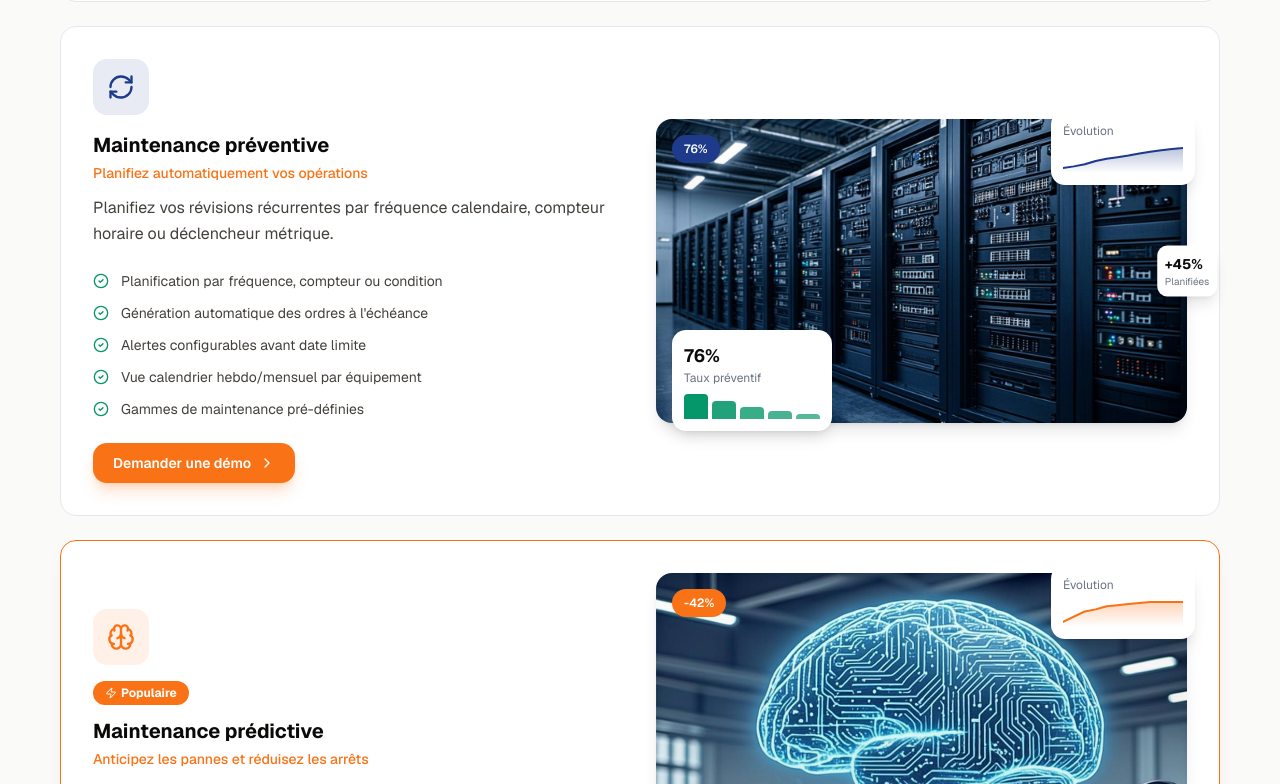
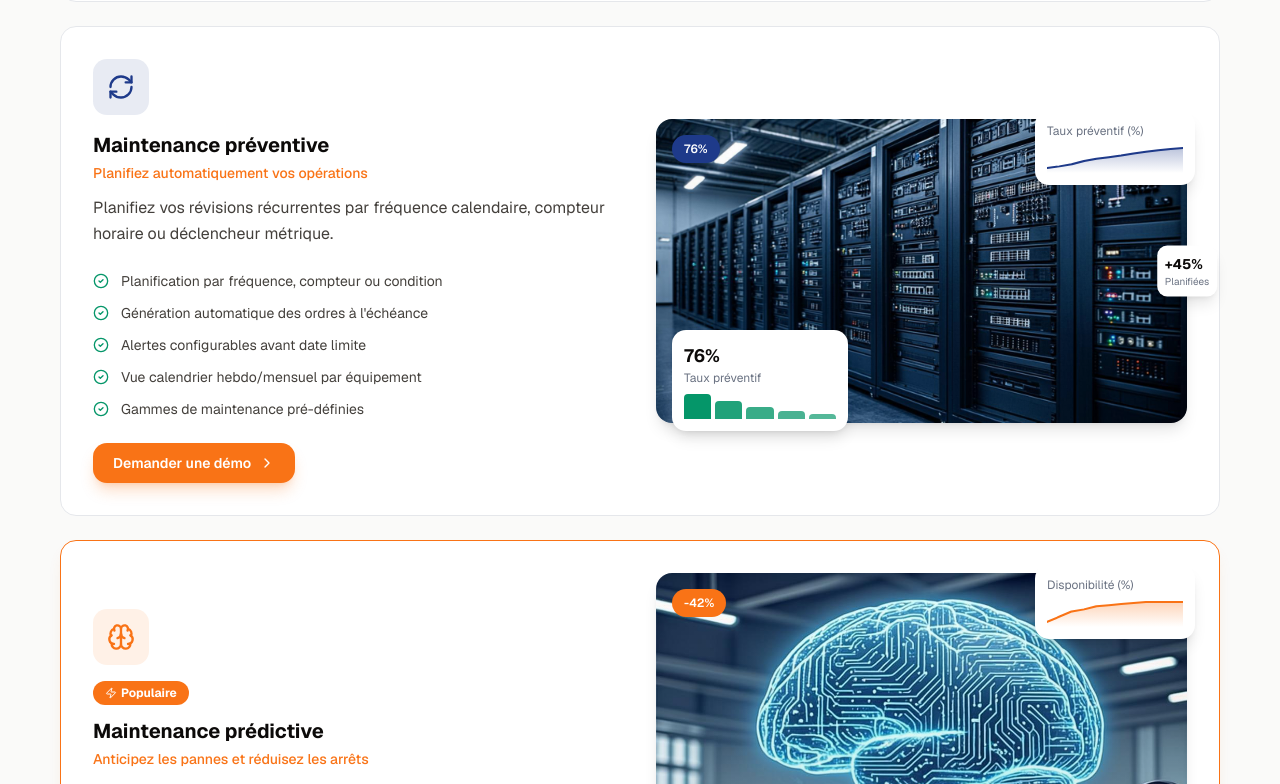
Before and after one commit to barryab12/site-maintex-koro, a Next.js app: page /fonctionnalites in a window 1280 px wide. Shown: the part 1816-2600 px from the top of the page. Built offline with nearby package versions, Linux system fonts and the light colour scheme.

Commit message:
2326d27b-3934-4665-a168-28a305fe7038

```diff
--- a/src/app/fonctionnalites/page.tsx
+++ b/src/app/fonctionnalites/page.tsx
@@ -342,87 +342,123 @@ export default function FonctionnalitesPage() {
 
   const performanceData = [85, 88, 92, 95, 97, 98, 96, 99, 98, 99, 99, 99]
 
-  // KPI data for features
-  const featureKpiData: Record<string, { chartData: number[], barData: number[], kpis: { name: string, value: string, trend?: string }[] }> = {
+  // KPI data for features with relevant chart labels
+  const featureKpiData: Record<string, {
+    chartData: number[],
+    barData: number[],
+    kpis: { name: string, value: string, trend?: string }[],
+    chartLabel: string,
+    chartType: 'line' | 'bar'
+  }> = {
     'ot': {
       chartData: [45, 62, 78, 95, 110, 125, 118, 132, 145, 138, 152, 156],
       barData: [12, 8, 5, 3, 2],
-      kpis: [{ name: 'OT/mois', value: '156' }, { name: 'Délai moyen', value: '2.1j', trend: '-30%' }]
+      kpis: [{ name: 'OT/mois', value: '156' }, { name: 'Délai moyen', value: '2.1j', trend: '-30%' }],
+      chartLabel: 'OT clôturés/mois',
+      chartType: 'line'
     },
     'preventif': {
       chartData: [55, 58, 62, 68, 72, 75, 78, 82, 85, 88, 90, 92],
       barData: [25, 18, 12, 8, 5],
-      kpis: [{ name: 'Taux préventif', value: '76%' }, { name: 'Planifiées', value: '+45%' }]
+      kpis: [{ name: 'Taux préventif', value: '76%' }, { name: 'Planifiées', value: '+45%' }],
+      chartLabel: 'Taux préventif (%)',
+      chartType: 'line'
     },
     'predictif': {
       chartData: [98, 98.5, 99, 99.2, 99.5, 99.6, 99.7, 99.8, 99.9, 99.9, 99.9, 99.9],
       barData: [35, 22, 12, 6, 2],
-      kpis: [{ name: 'Disponibilité', value: '99.9%' }, { name: 'Pannes évitées', value: '42%' }]
+      kpis: [{ name: 'Disponibilité', value: '99.9%' }, { name: 'Pannes évitées', value: '42%' }],
+      chartLabel: 'Disponibilité (%)',
+      chartType: 'line'
     },
     'demandes': {
       chartData: [72, 78, 85, 88, 92, 94, 95, 96, 97, 98, 98, 99],
       barData: [45, 32, 18, 8, 4],
-      kpis: [{ name: 'Satisfaction', value: '98%' }, { name: 'Délai traitement', value: '-45%' }]
+      kpis: [{ name: 'Satisfaction', value: '98%' }, { name: 'Délai traitement', value: '-45%' }],
+      chartLabel: 'Satisfaction (%)',
+      chartType: 'line'
     },
     'planification': {
       chartData: [65, 72, 78, 82, 85, 88, 90, 92, 94, 95, 96, 97],
       barData: [20, 15, 10, 5, 3],
-      kpis: [{ name: 'Efficacité', value: '+25%' }, { name: 'Conflits', value: '-80%' }]
+      kpis: [{ name: 'Efficacité', value: '+25%' }, { name: 'Conflits', value: '-80%' }],
+      chartLabel: 'Taux occupation (%)',
+      chartType: 'line'
     },
     'equipements': {
       chartData: [850, 860, 870, 880, 890, 900, 910, 920, 930, 940, 950, 960],
       barData: [100, 80, 60, 40, 20],
-      kpis: [{ name: 'Équipements', value: '850+' }, { name: 'Traçabilité', value: '100%' }]
+      kpis: [{ name: 'Équipements', value: '850+' }, { name: 'Traçabilité', value: '100%' }],
+      chartLabel: 'Parc équipements',
+      chartType: 'line'
     },
     'vitaux': {
       chartData: [95, 96, 97, 98, 98.5, 99, 99.2, 99.5, 99.6, 99.7, 99.8, 99.9],
       barData: [5, 3, 1, 0, 0],
-      kpis: [{ name: 'Disponibilité', value: '99.2%' }, { name: 'Critiques', value: '0 panne' }]
+      kpis: [{ name: 'Disponibilité', value: '99.2%' }, { name: 'Critiques', value: '0 panne' }],
+      chartLabel: 'Disponibilité (%)',
+      chartType: 'line'
     },
     'ressources': {
       chartData: [75, 78, 82, 85, 88, 90, 91, 92, 93, 94, 95, 96],
       barData: [30, 25, 20, 15, 10],
-      kpis: [{ name: 'Productivité', value: '+20%' }, { name: 'Techniciens', value: '12' }]
+      kpis: [{ name: 'Productivité', value: '+20%' }, { name: 'Techniciens', value: '12' }],
+      chartLabel: 'Productivité (%)',
+      chartType: 'line'
     },
     'stocks': {
       chartData: [2400, 2350, 2300, 2250, 2200, 2150, 2100, 2050, 2000, 1950, 1900, 1850],
       barData: [40, 30, 20, 10, 5],
-      kpis: [{ name: 'Références', value: '2,400' }, { name: 'Stock dormant', value: '-20%' }]
+      kpis: [{ name: 'Références', value: '2,400' }, { name: 'Stock dormant', value: '-20%' }],
+      chartLabel: 'Stock optimisé',
+      chartType: 'line'
     },
     'achats': {
       chartData: [85, 87, 89, 90, 91, 92, 93, 94, 95, 95, 96, 96],
       barData: [25, 20, 15, 10, 5],
-      kpis: [{ name: 'Coûts achat', value: '-15%' }, { name: 'Délai', value: '-25%' }]
+      kpis: [{ name: 'Coûts achat', value: '-15%' }, { name: 'Délai', value: '-25%' }],
+      chartLabel: 'Performance fournisseurs',
+      chartType: 'line'
     },
     'dashboard': {
       chartData: [15, 18, 22, 28, 35, 42, 48, 55, 62, 68, 75, 82],
       barData: [50, 40, 30, 20, 15],
-      kpis: [{ name: 'KPIs suivis', value: '15+' }, { name: 'Monitoring', value: '24/7' }]
+      kpis: [{ name: 'KPIs suivis', value: '15+' }, { name: 'Monitoring', value: '24/7' }],
+      chartLabel: 'Tableaux de bord actifs',
+      chartType: 'line'
     },
     'budget': {
       chartData: [80, 82, 85, 87, 90, 92, 94, 96, 98, 99, 100, 100],
       barData: [20, 15, 10, 5, 2],
-      kpis: [{ name: 'ROI moyen', value: '4 mois' }, { name: 'Écarts', value: '-60%' }]
+      kpis: [{ name: 'ROI moyen', value: '4 mois' }, { name: 'Écarts', value: '-60%' }],
+      chartLabel: 'Budget consommé (%)',
+      chartType: 'line'
     },
     'mobile': {
       chartData: [92, 94, 95, 96, 97, 98, 98, 99, 99, 99, 99, 99],
       barData: [85, 90, 94, 97, 99],
-      kpis: [{ name: 'Hors-ligne', value: '100%' }, { name: 'Adoption', value: '98%' }]
+      kpis: [{ name: 'Hors-ligne', value: '100%' }, { name: 'Adoption', value: '98%' }],
+      chartLabel: 'Taux d\'adoption (%)',
+      chartType: 'line'
     },
     'integrations': {
       chartData: [5, 6, 7, 8, 9, 10, 10, 11, 11, 12, 12, 13],
       barData: [95, 92, 88, 85, 82],
-      kpis: [{ name: 'Connecteurs', value: '10+' }, { name: 'API uptime', value: '99.9%' }]
+      kpis: [{ name: 'Connecteurs', value: '10+' }, { name: 'API uptime', value: '99.9%' }],
+      chartLabel: 'Intégrations actives',
+      chartType: 'line'
     },
     'documents': {
       chartData: [60, 65, 70, 75, 80, 85, 88, 90, 92, 94, 96, 98],
       barData: [40, 30, 20, 10, 5],
-      kpis: [{ name: 'Conformité', value: '100%' }, { name: 'Recherche', value: '-60%' }]
+      kpis: [{ name: 'Conformité', value: '100%' }, { name: 'Recherche', value: '-60%' }],
+      chartLabel: 'Documents numérisés',
+      chartType: 'line'
     }
   }
 
   const renderFeatureCard = (feature: any) => {
-    const kpiData = featureKpiData[feature.id] || { chartData: performanceData, barData: [50, 40, 30, 20, 10], kpis: feature.stats || [] }
+    const kpiData = featureKpiData[feature.id] || { chartData: performanceData, barData: [50, 40, 30, 20, 10], kpis: feature.stats || [], chartLabel: 'Performance', chartType: 'line' }
 
     return (
       <div
@@ -477,21 +513,26 @@ export default function FonctionnalitesPage() {
             </div>
 
             {/* Top Right - Line Chart Card */}
-            <div className="absolute -top-2 -right-2 bg-white rounded-xl p-3 shadow-lg w-36">
-              <div className="text-xs text-gray-500 mb-1">Évolution</div>
+            <div className="absolute -top-2 -right-2 bg-white rounded-xl p-3 shadow-lg w-40">
+              <div className="text-xs text-gray-500 mb-1">{kpiData.chartLabel}</div>
               <MiniLineChartInline data={kpiData.chartData} color={feature.highlight ? '#F97316' : '#1E3A8A'} height={30} />
             </div>
 
             {/* Bottom Left - KPI Card with Bar Chart */}
-            <div className="absolute -bottom-2 left-4 bg-white rounded-xl p-3 shadow-lg w-40">
-              <div className="flex items-center gap-2 mb-2">
-                {kpiData.kpis[0] && (
+            <div className="absolute -bottom-2 left-4 bg-white rounded-xl p-3 shadow-lg w-44">
+              {kpiData.kpis[0] && (
+                <div className="flex items-center gap-3 mb-2">
                   <div>
                     <div className="text-lg font-bold text-[#0C0A09]">{kpiData.kpis[0].value}</div>
                     <div className="text-xs text-gray-500">{kpiData.kpis[0].name}</div>
                   </div>
-                )}
-              </div>
+                  {kpiData.kpis[0].trend && (
+                    <div className="text-xs font-semibold text-[#059669] bg-[#059669]/10 px-2 py-1 rounded-full">
+                      {kpiData.kpis[0].trend}
+                    </div>
+                  )}
+                </div>
+              )}
               <MiniBarChartInline data={kpiData.barData} color={feature.highlight ? '#F97316' : '#059669'} height={25} />
             </div>
 
```
